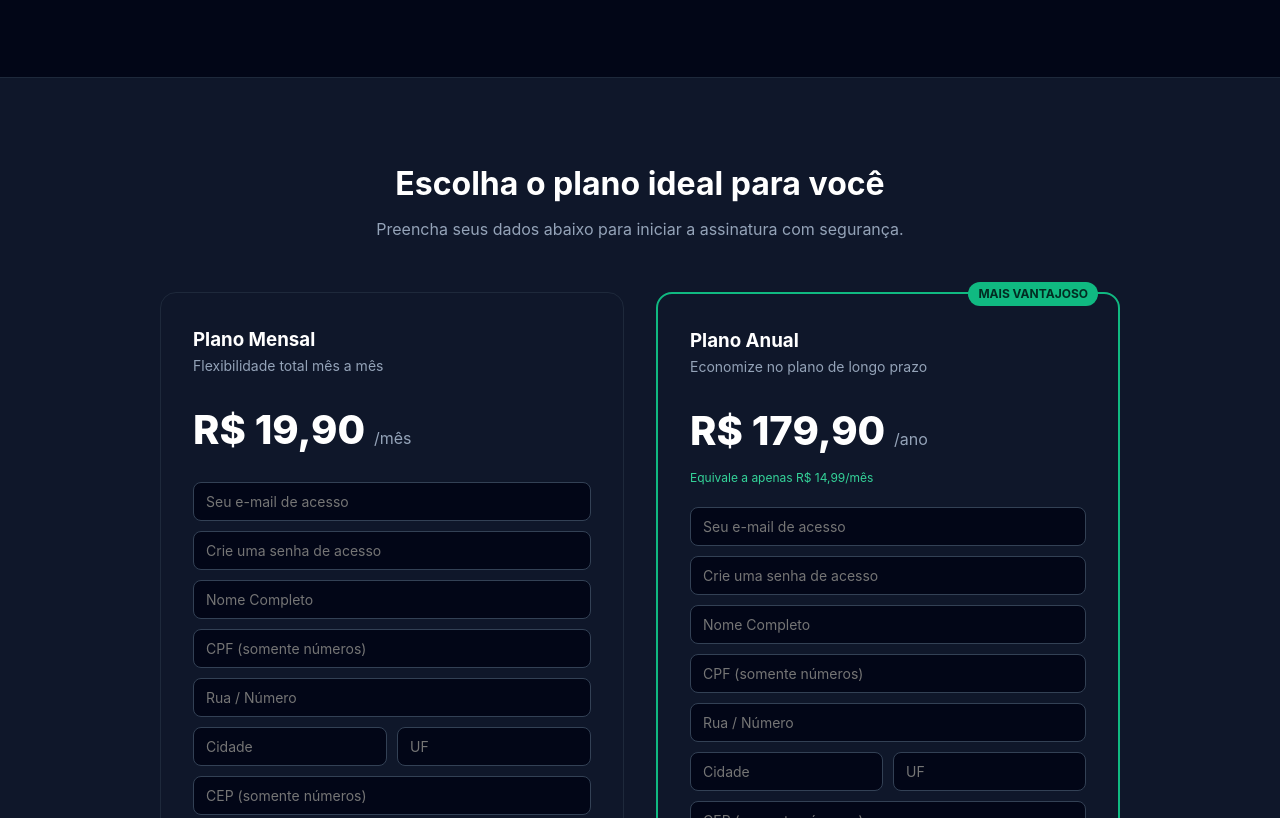
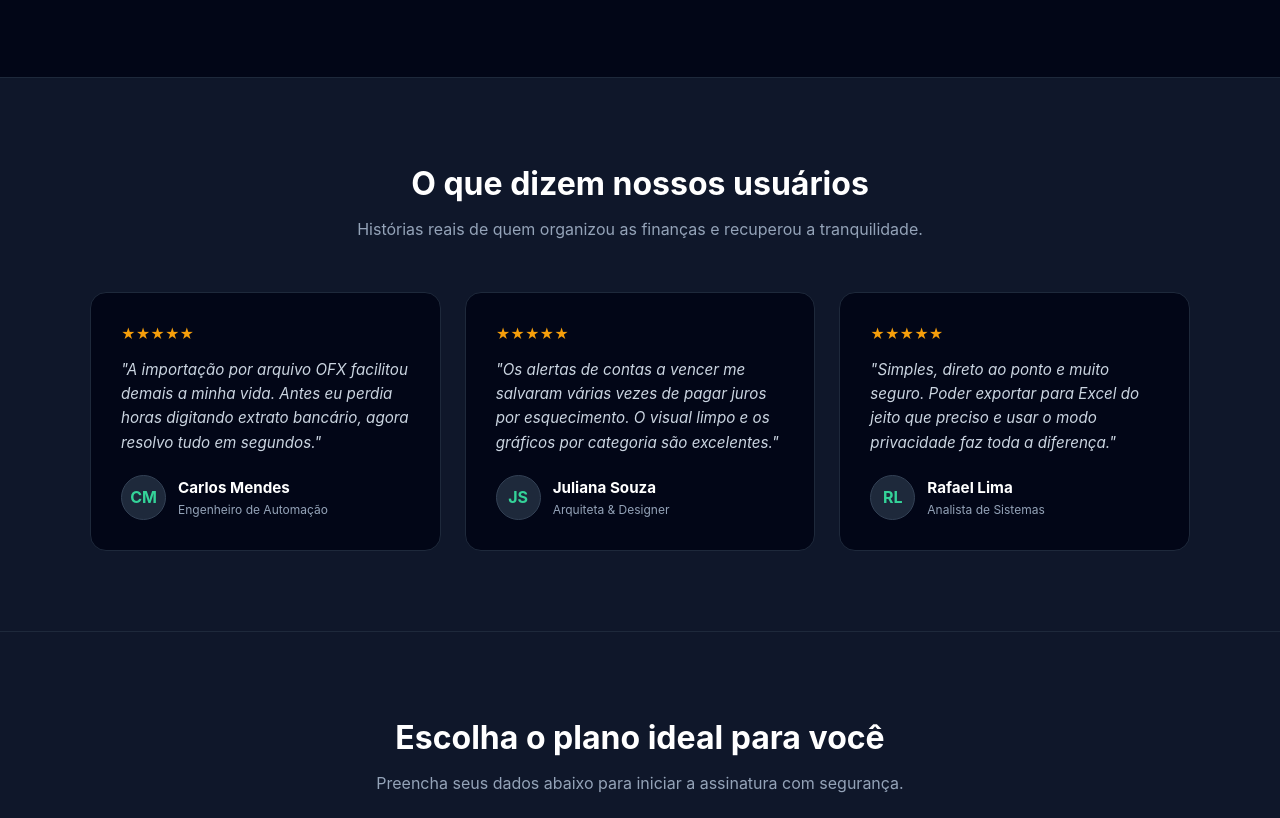
Before and after one commit to gtdueli/meu-controle-financeiro-landing, a website: page index.html in a window 1280 px wide. Shown: the part 1990-2808 px from the top of the page. Drawn offline with Linux system fonts and the light colour scheme.

Commit message:
Melhorias na landpage -depoimentos do controle financeiro

```diff
--- a/index.html
+++ b/index.html
@@ -41,6 +41,16 @@
     .card-icon { font-size: 2rem; margin-bottom: 16px; }
     .card h3 { color: #fff; margin-bottom: 8px; font-size: 1.25rem; }
     .card p { color: #94a3b8; font-size: 0.875rem; }
+
+    /* Depoimentos */
+    .testimonials-section { padding: 80px 20px; background: #0f172a; border-bottom: 1px solid #1e293b; }
+    .testimonial-card { background: #020617; border: 1px solid #1e293b; padding: 30px; border-radius: 16px; display: flex; flex-direction: column; justify-content: space-between; }
+    .testimonial-text { color: #cbd5e1; font-size: 0.95rem; margin-bottom: 20px; font-style: italic; }
+    .testimonial-author { display: flex; align-items: center; gap: 12px; }
+    .author-avatar { width: 45px; height: 45px; background: #1e293b; border-radius: 50%; display: flex; align-items: center; justify-content: center; font-weight: bold; color: #34d399; border: 1px solid #334155; }
+    .author-info h4 { color: #fff; font-size: 0.95rem; }
+    .author-info p { color: #94a3b8; font-size: 0.75rem; }
+    .stars { color: #f59e0b; margin-bottom: 12px; font-size: 0.875rem; }
 
     /* Pricing & Checkout Form */
     .pricing-section { padding: 80px 20px; max-width: 1000px; margin: 0 auto; }
@@ -108,7 +118,7 @@
 
     <!-- MOCKUP / PRINT DO APP -->
     <div class="mockup-container">
-     <div class="mockup-box">
+      <div class="mockup-box">
         <img src="print.png" alt="Demonstração do Sistema">
       </div>
     </div>
@@ -156,6 +166,58 @@
         <div class="card-icon">📱</div>
         <h3>Celular e Computador</h3>
         <p>Sua conta sincronizada na nuvem com segurança máxima. Acesse pelo navegador de qualquer dispositivo.</p>
+      </div>
+    </div>
+  </section>
+
+  <!-- DEPOIMENTOS -->
+  <section class="testimonials-section">
+    <div class="section-title">
+      <h2>O que dizem nossos usuários</h2>
+      <p>Histórias reais de quem organizou as finanças e recuperou a tranquilidade.</p>
+    </div>
+
+    <div class="grid-3">
+      <div class="testimonial-card">
+        <div>
+          <div class="stars">★★★★★</div>
+          <p class="testimonial-text">"A importação por arquivo OFX facilitou demais a minha vida. Antes eu perdia horas digitando extrato bancário, agora resolvo tudo em segundos."</p>
+        </div>
+        <div class="testimonial-author">
+          <div class="author-avatar">CM</div>
+          <div class="author-info">
+            <h4>Carlos Mendes</h4>
+            <p>Engenheiro de Automação</p>
+          </div>
+        </div>
+      </div>
+
+      <div class="testimonial-card">
+        <div>
+          <div class="stars">★★★★★</div>
+          <p class="testimonial-text">"Os alertas de contas a vencer me salvaram várias vezes de pagar juros por esquecimento. O visual limpo e os gráficos por categoria são excelentes."</p>
+        </div>
+        <div class="testimonial-author">
+          <div class="author-avatar">JS</div>
+          <div class="author-info">
+            <h4>Juliana Souza</h4>
+            <p>Arquiteta & Designer</p>
+          </div>
+        </div>
+      </div>
+
+      <div class="testimonial-card">
+        <div>
+          <div class="stars">★★★★★</div>
+          <p class="testimonial-text">"Simples, direto ao ponto e muito seguro. Poder exportar para Excel do jeito que preciso e usar o modo privacidade faz toda a diferença."</p>
+        </div>
+        <div class="testimonial-author">
+          <div class="author-avatar">RL</div>
+          <div class="author-info">
+            <h4>Rafael Lima</h4>
+            <p>Analista de Sistemas</p>
+          </div>
+        </div>
       </div>
     </div>
   </section>
@@ -266,7 +328,7 @@
       </div>
       <div class="faq-item">
         <h3>Como recebo o acesso após a compra?</h3>
-        <p>Assim que o pagamento for confirmado no Stripe, você já pode acessar o sistema imediatamente, pelo botão "Acessar Minha Conta" na página principal de assinatura, usando os dados que você cadastrou</p>
+        <p>Assim que o pagamento for confirmado no Stripe, você já pode acessar o sistema imediatamente, pelo botão "Acessar Minha Conta" na página principal de assinatura, usando os dados que você cadastrou.</p>
       </div>
     </div>
   </section>
```
